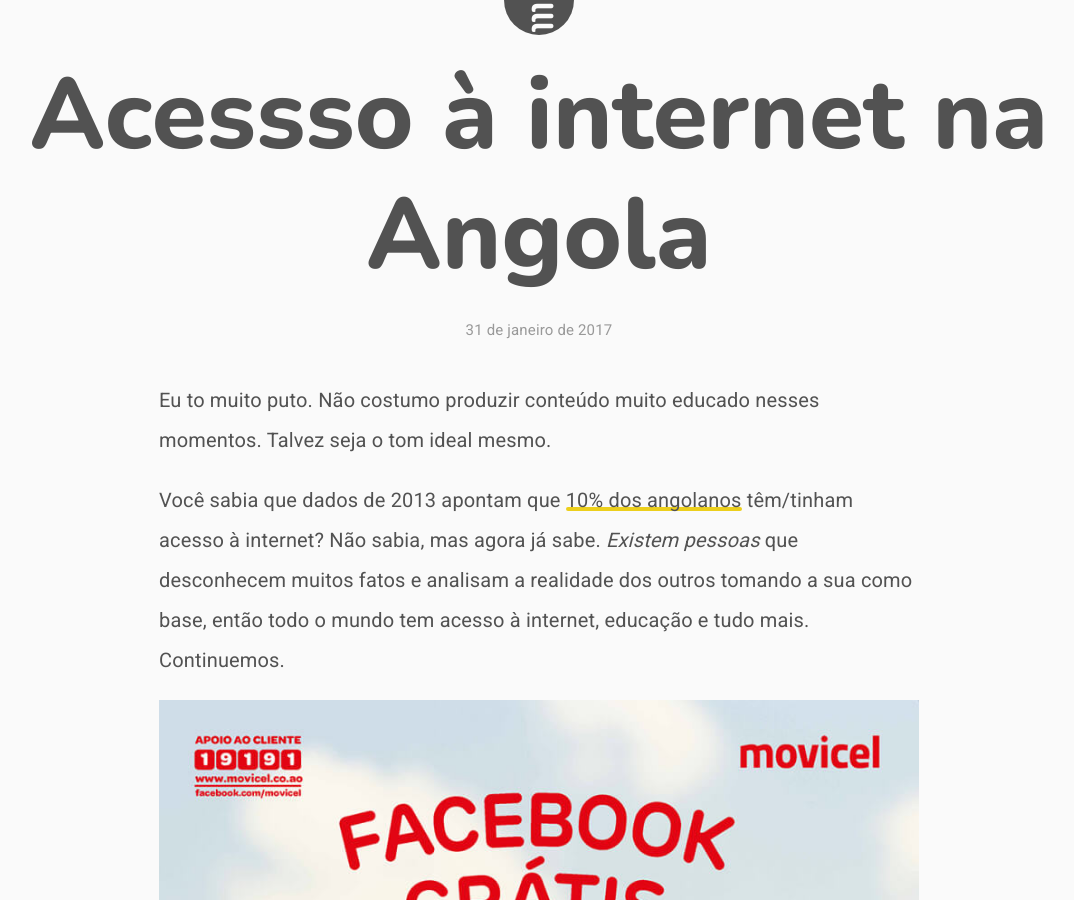
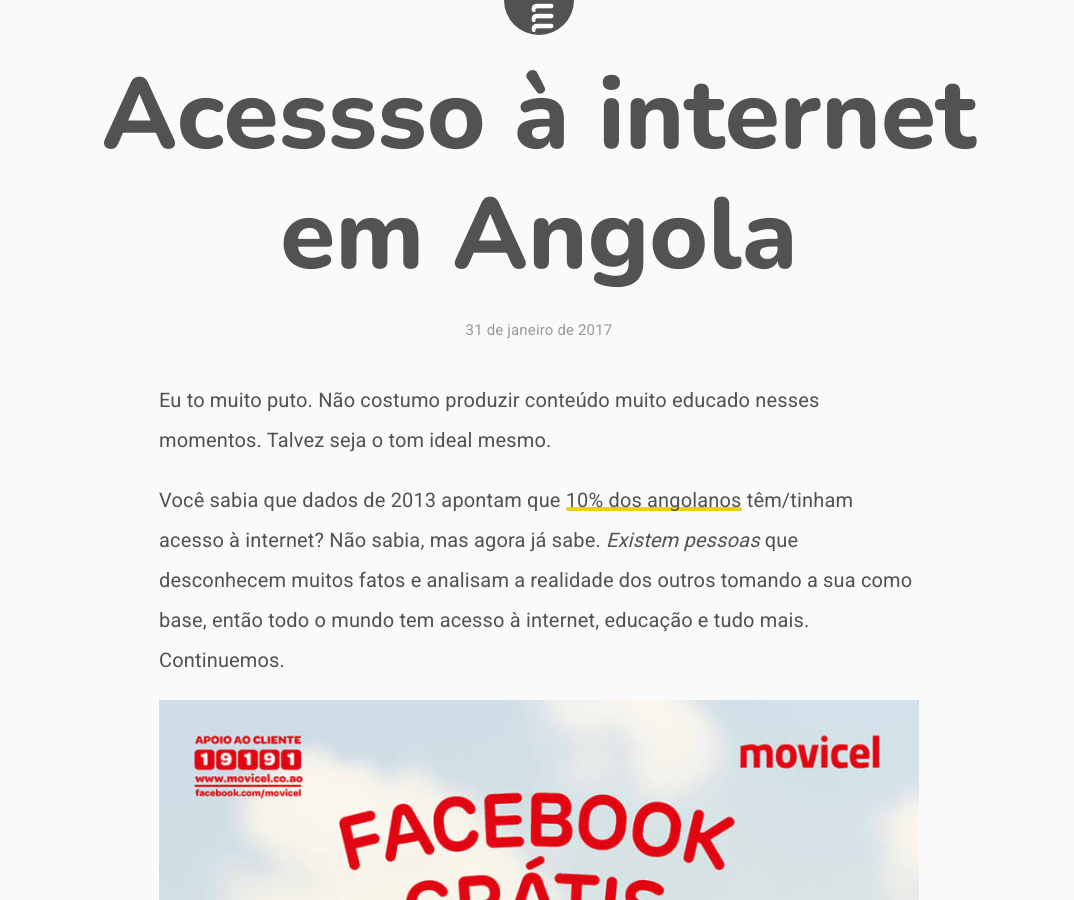
Before and after one commit to emanuelrosa/site-estevan, a Jekyll site: the page built from _posts/2017-01-31-internet-angola.md, in a window 1280 px wide and 900 px high. Shown: the whole window, without its empty margins (101-1175 px from the left). Built offline with Jekyll 4.4.1, drawn with Linux system fonts in a browser that asks for light colours; comment, search, counter and statistics services are not loaded.

Commit message:
correct post name angola

```diff
--- a/_posts/2017-01-31-internet-angola.md
+++ b/_posts/2017-01-31-internet-angola.md
@@ -1,20 +1,20 @@
 ---
 layout: post
-title: "Acessso à internet na Angola"
+title: "Acessso à internet em Angola"
 date: 2017-01-31 12:50:06
 image: '/assets/img/angola.png'
 description: "Conheça mais sobre a internet nesse país que tem muito mais a ver com o Brasil do que apenas o idioma."
 tags:
 - angola
 - internet
-twitter_text: "Conheça mais sobre a Angola e a internet por lá"
+twitter_text: "Conheça mais sobre Angola e a internet por lá"
 ---
 
 Eu to muito puto. Não costumo produzir conteúdo muito educado nesses momentos. Talvez seja o tom ideal mesmo.
 
 Você sabia que dados de 2013 apontam que [10% dos angolanos](https://br.sputniknews.com/portuguese.ruvr.ru/news/2013_08_08/apenas-10-dos-angolanos-tem-acesso-a-internet-1582/){:target="_blank"} têm/tinham acesso à internet? Não sabia, mas agora já sabe. *Existem pessoas* que desconhecem muitos fatos e analisam a realidade dos outros tomando a sua como base, então todo o mundo tem acesso à internet, educação e tudo mais. Continuemos.
 
-{% include image.html src="../assets/img/internet-angola.jpg" alt="Banner sobre internet gratuita na Angola. Uma angolana segura um celular com a mensagem: Facebook grátis para chegar a todos" caption="Você também usa esse celular em 2017 né?" %}
+{% include image.html src="../assets/img/internet-angola.jpg" alt="Banner sobre internet gratuita em Angola. Uma angolana segura um celular com a mensagem: Facebook grátis para chegar a todos" caption="Você também usa esse celular em 2017 né?" %}
 
 Em 2015,o Facebook, através de uma iniciativa chamada [internet.org](https://internet.org){:target="_blank"}, começou a disponibilizar acesso [DE GRAÇA](http://www.bantumen.com/2015/06/facebook-chega-movicel-forma-gratuita-atraves-da-internet-org/){:target="_blank"} a conteúdos de saúde, notícias, emprego, meteorologia, além do próprio Facebook. Sabe o que isso significa? Uma caralhada de brasileiro otário mandando os angolanos "procurar no Google" pelos downloads que pedem nos grupos do Facebook.
 
```
Also changed, not shown: assets/img/angola.png, src/img/angola.png.
